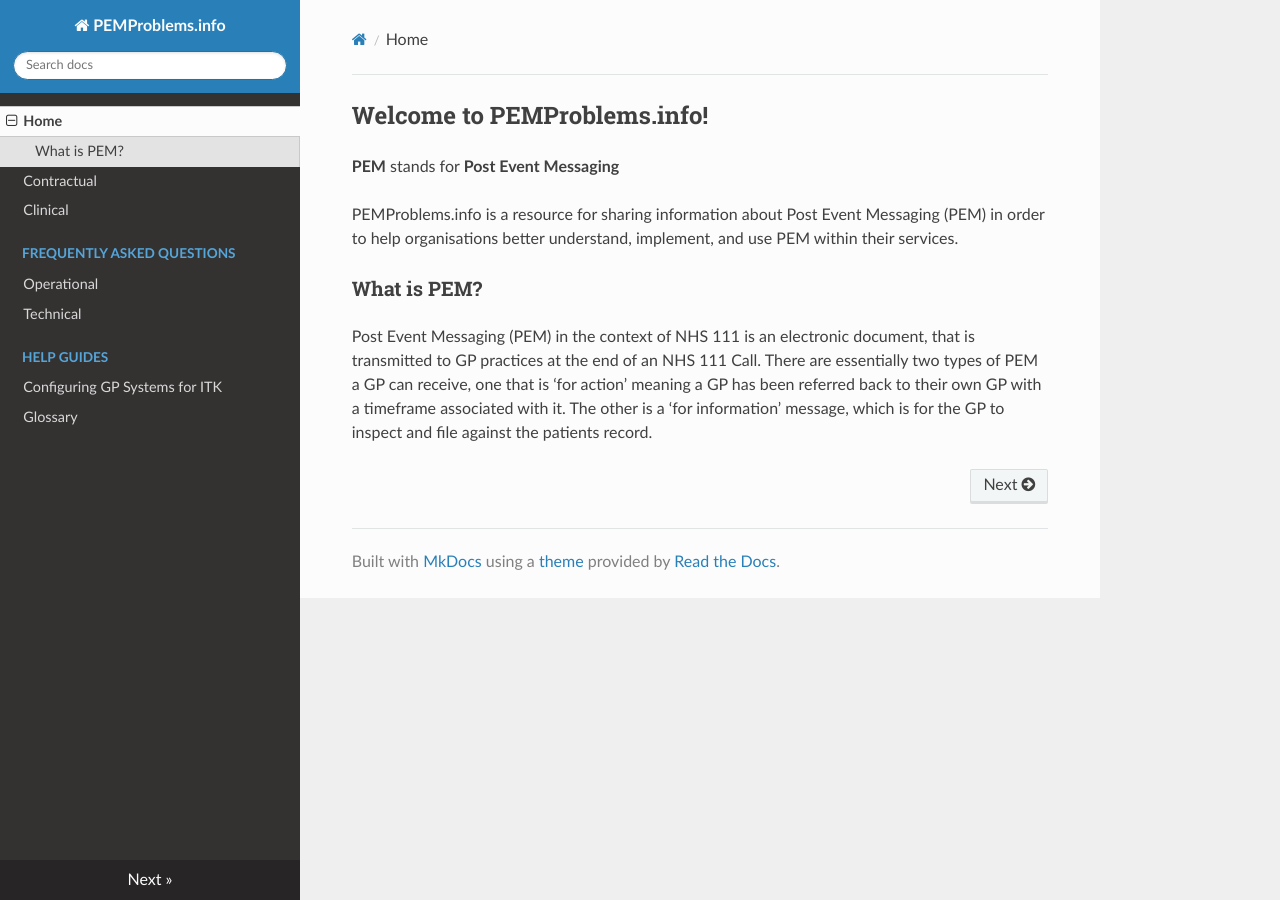
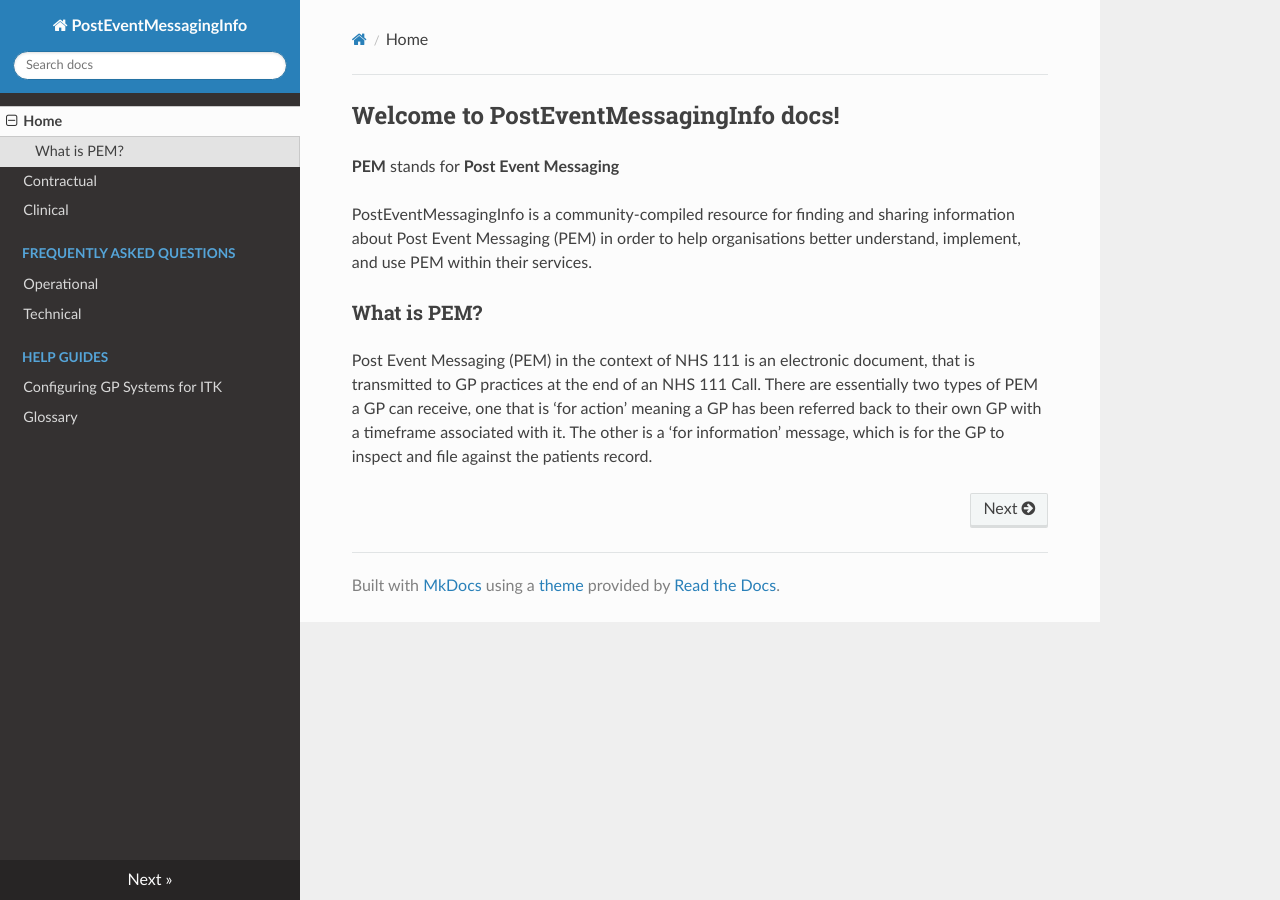
Before and after one commit to tonyyates/pemproblems.info, an MkDocs documentation site: the page built from docs/index.md, in a window 1280 px wide. Built offline with MkDocs 1.6.1, drawn with Linux system fonts in a browser that asks for light colours; nearby versions of some CDN libraries; old or Windows-style settings are respelled for this version of MkDocs.

Commit message:
Update branding as this is a community-owned resource

```diff
--- a/docs/index.md
+++ b/docs/index.md
@@ -1,8 +1,8 @@
-## Welcome to PEMProblems.info!
+## Welcome to PostEventMessagingInfo docs!
 
 **PEM** stands for **Post Event Messaging**
 
-PEMProblems.info is a resource for sharing information about Post Event Messaging (PEM) in order to help organisations better understand, implement, and use PEM within their services.
+PostEventMessagingInfo is a community-compiled resource for finding and sharing information about Post Event Messaging (PEM) in order to help organisations better understand, implement, and use PEM within their services.
 
 
 ### What is PEM?
--- a/mkdocs.yml
+++ b/mkdocs.yml
@@ -1,5 +1,4 @@
-site_name: PEMProblems.info
-site_author: NHS England
+site_name: PostEventMessagingInfo
 theme: readthedocs
 pages:
   - Home: index.md
@@ -9,5 +8,5 @@ pages:
     - Operational: operational.md
     - Technical: technical.md
   - Help Guides:
-    - Configuring GP Systems for ITK: howto/configuring_gp_systems.md
+    - Configuring GP Systems for ITK: guides/configuring_gp_systems.md
   - Glossary: glossary.md
```
Also changed, not shown: README.md (+3 -2 lines).
